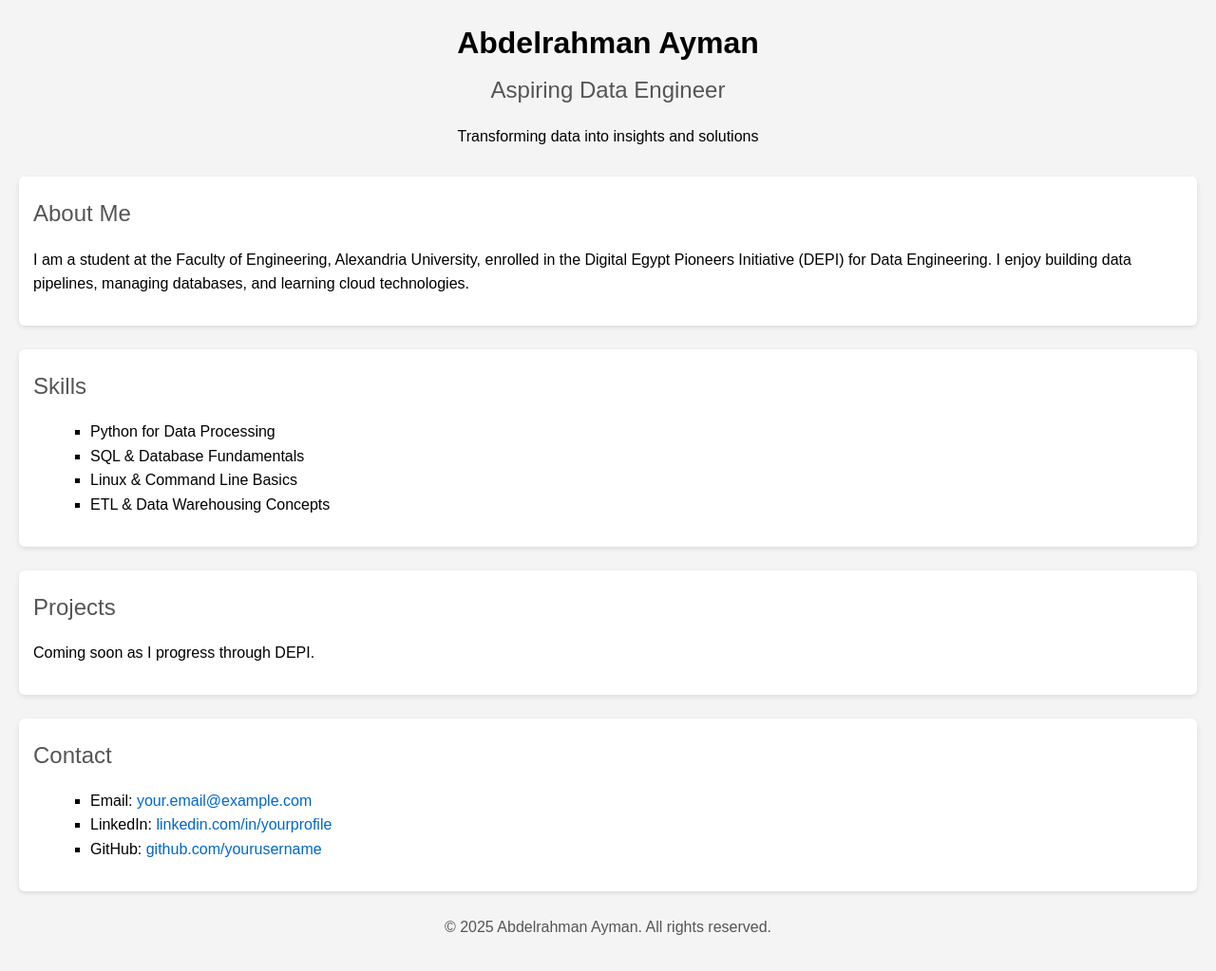
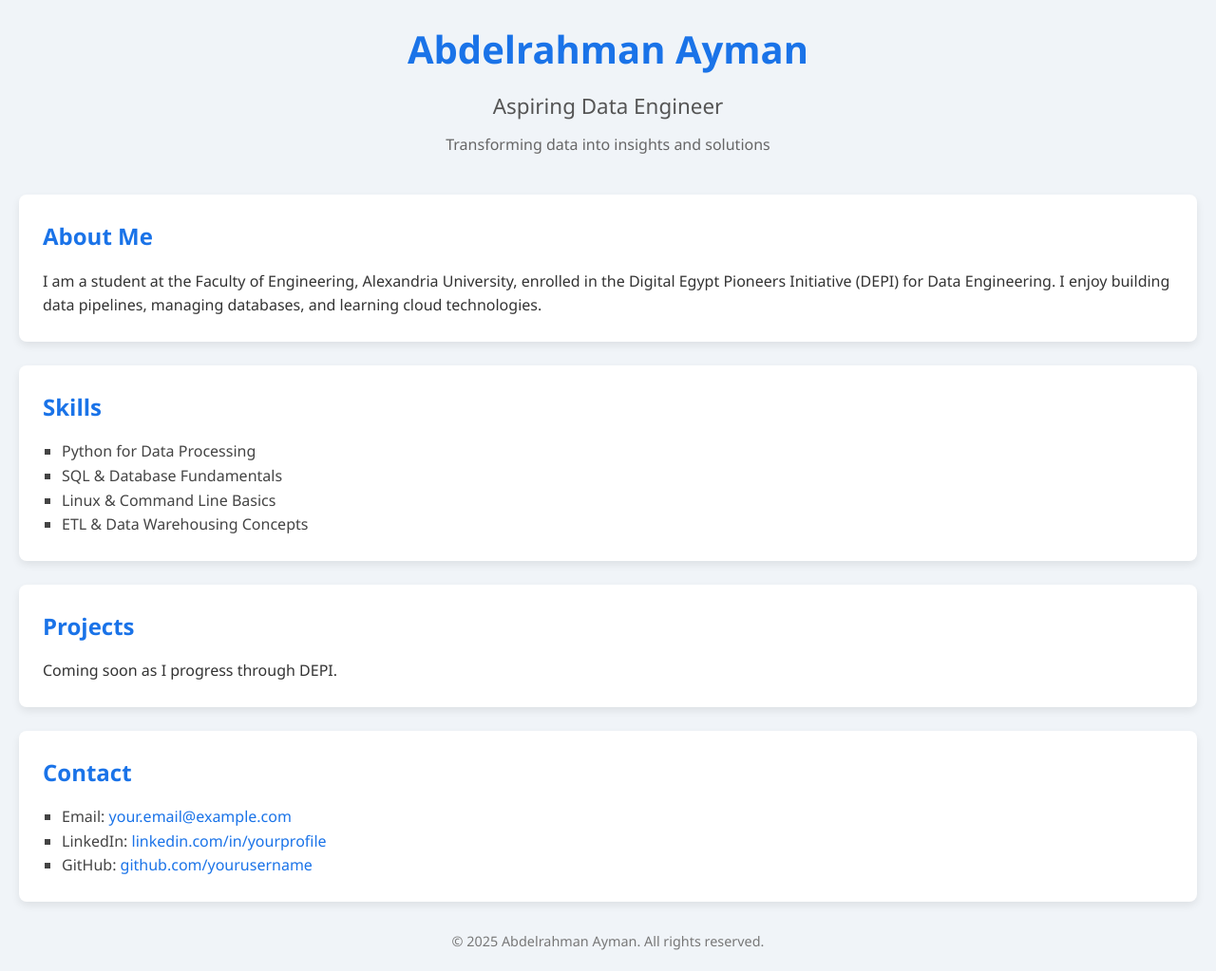
Before and after one commit to ARAHMAN04/data-port, a plain HTML site: page index.html in a window 1280 px wide. Shown: the whole page at 95% size. Drawn offline with Linux system fonts and the light colour scheme.

Commit message:
Update style.css

```diff
--- a/style.css
+++ b/style.css
@@ -1,41 +1,65 @@
-body {
-  font-family: Arial, sans-serif;
-  line-height: 1.6;
-  margin: 20px;
-  background-color: #f4f4f4;
+/* Reset some defaults */
+* {
+  margin: 0;
+  padding: 0;
+  box-sizing: border-box;
 }
 
+body {
+  font-family: 'Segoe UI', Tahoma, Geneva, Verdana, sans-serif;
+  line-height: 1.6;
+  background-color: #f0f4f8;
+  color: #333;
+  padding: 20px;
+}
+
+/* Header */
 header {
   text-align: center;
-  margin-bottom: 30px;
+  margin-bottom: 40px;
 }
 
-h1 {
-  font-size: 2em;
-  margin: 0;
+header h1 {
+  font-size: 2.5em;
+  color: #1a73e8;
 }
 
-h2 {
+header h2 {
+  font-size: 1.4em;
   color: #555;
-  margin: 5px 0 15px 0;
+  margin: 10px 0;
   font-weight: normal;
 }
 
-section {
-  margin-bottom: 25px;
-  padding: 15px;
-  background: #ffffff;
-  border-radius: 6px;
-  box-shadow: 0 2px 5px rgba(0,0,0,0.1);
+header p {
+  color: #666;
+  font-size: 1em;
 }
 
+/* Sections */
+section {
+  background-color: #fff;
+  padding: 25px;
+  margin-bottom: 25px;
+  border-radius: 8px;
+  box-shadow: 0 4px 8px rgba(0,0,0,0.08);
+}
+
+section h2 {
+  color: #1a73e8;
+  margin-bottom: 15px;
+}
+
+/* Skills list */
 ul {
   list-style-type: square;
   margin-left: 20px;
+  color: #444;
 }
 
+/* Links */
 a {
-  color: #0066cc;
+  color: #1a73e8;
   text-decoration: none;
 }
 
@@ -43,8 +67,10 @@ a:hover {
   text-decoration: underline;
 }
 
+/* Footer */
 footer {
   text-align: center;
-  margin-top: 20px;
-  color: #555;
+  margin-top: 30px;
+  color: #777;
+  font-size: 0.9em;
 }
```
